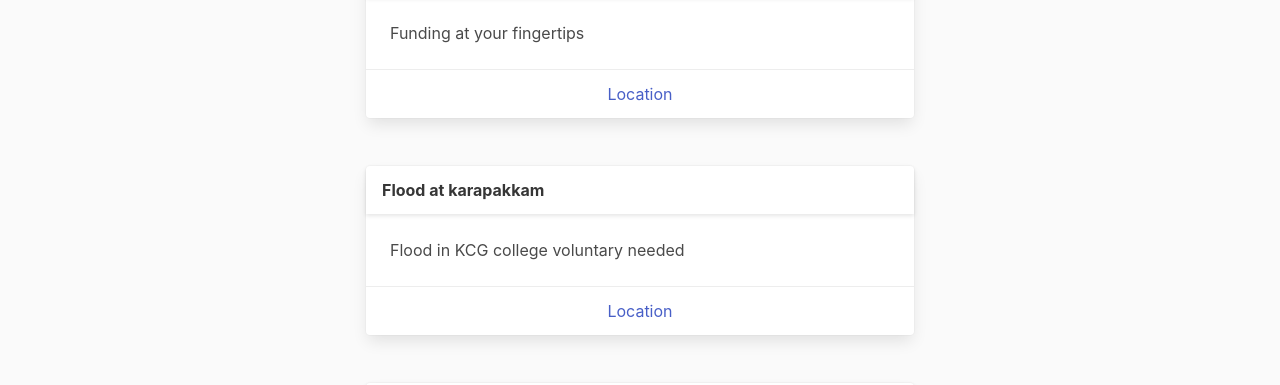
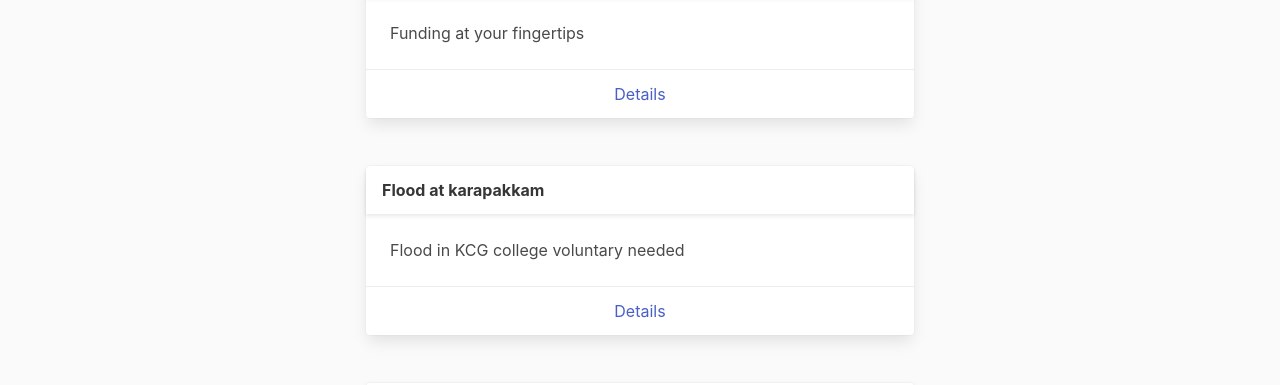
Before and after one commit to smartclash/SIH-Frontend, a Next.js app: page /events/view in a window 1280 px wide. Shown: the part 295-680 px from the top of the page. Built offline with nearby package versions, Linux system fonts and the light colour scheme.

Commit message:
link header

```diff
--- a/components/Events/EventCard.tsx
+++ b/components/Events/EventCard.tsx
@@ -6,9 +6,11 @@
     <>
         <div className='card mb-6'>
             <header className='card-header'>
-                <p className='card-header-title'>
-                    { props.heading}
-                </p>
+                <Link href='#'>
+                    <a className='card-header-title'>
+                        { props.heading}
+                    </a>
+                </Link>
                 <button className='card-header-icon' aria-label='more options'>
                     <span className='icon'>
                         <i className='fas fa-angle-down' aria-hidden='true'></i>
@@ -23,7 +25,7 @@
             </div>
             <footer className='card-footer'>
                 <Link href={props.link}>
-                    <a href='#' className='card-footer-item'>Location</a>
+                    <a href='#' className='card-footer-item'>Details</a>
                 </Link>
             </footer>
         </div>
```
